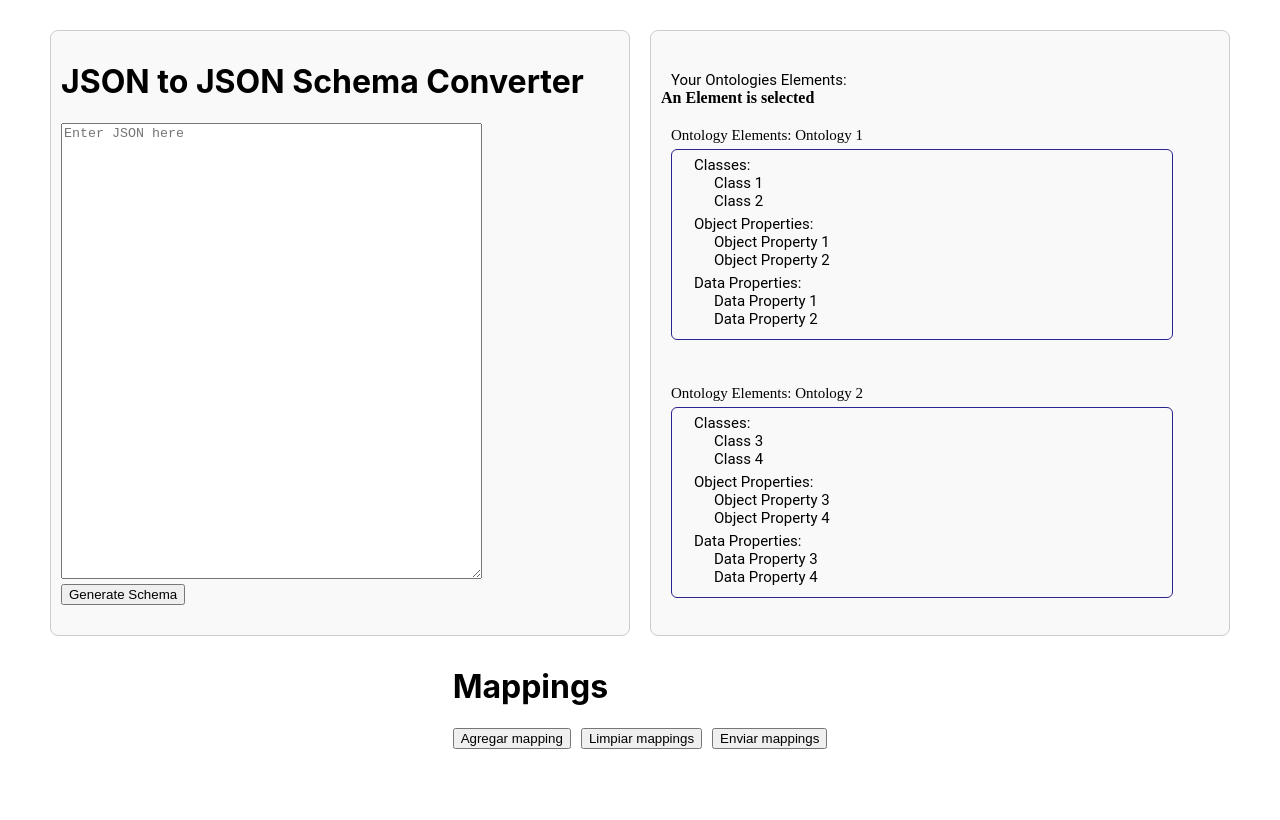
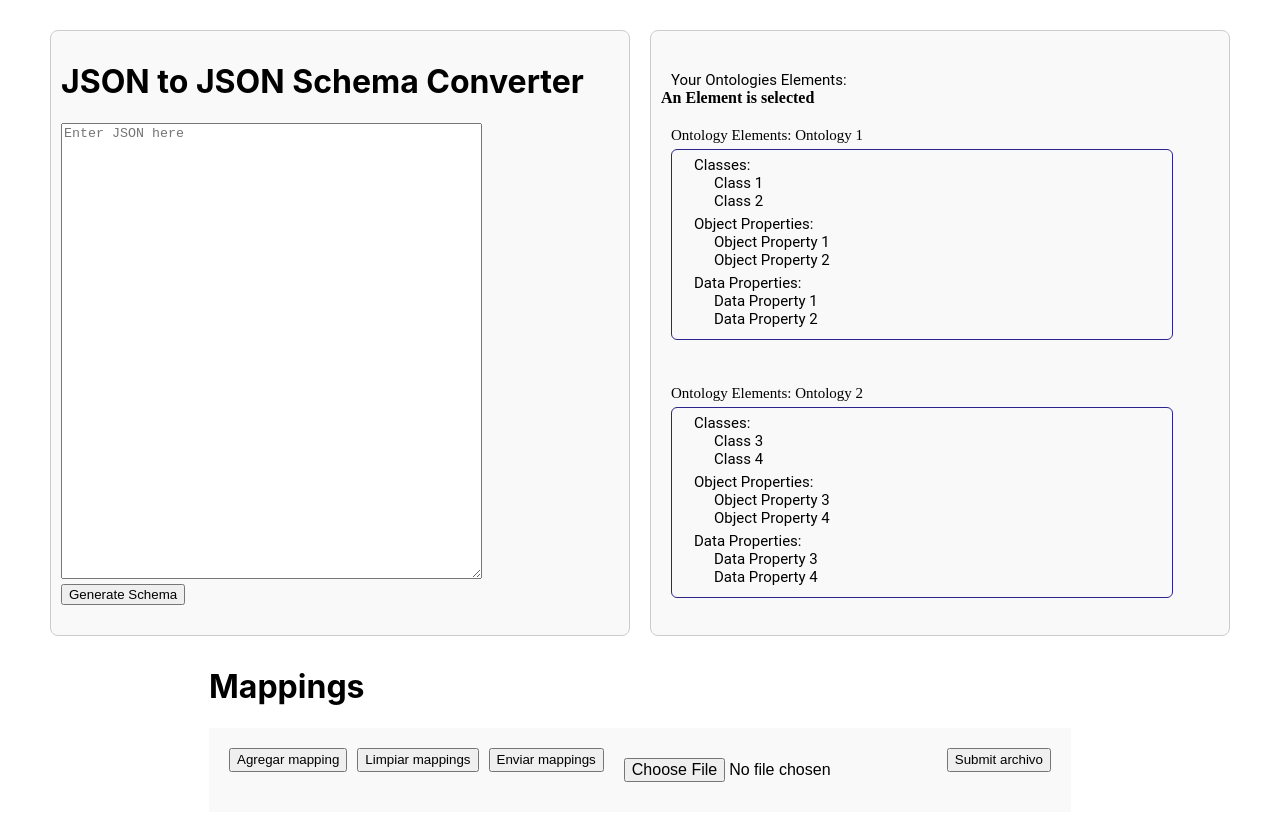
Before and after one commit to micalopez0112/proyecto-grado, a React (Create React App) app in the folder frontend/: page / in a window 1280 px wide. Shown: the top 820 px of the page. Built offline with nearby package versions, Linux system fonts and the light colour scheme.

Commit message:
llamado api carga de ontología y back devuelve las class

```diff
--- a/frontend/src/networking/apiClient.ts
+++ b/frontend/src/networking/apiClient.ts
@@ -4,7 +4,4 @@ import { API_URLS } from "./apiUrls.ts";
 export const apiClient = axios.create({
   baseURL: API_URLS.BASE_URL,
   withCredentials: true,
-  headers: {
-    "Content-Type": "application/json",
-  },
 });
--- /dev/null
+++ b/frontend/src/pages/Mapping.css
@@ -0,0 +1,35 @@
+.file-upload-container {
+    display: flex;
+    flex-direction: column;
+    align-items: center;
+    margin-top: 20px;
+  }
+
+  .file-upload-label {
+    color: black;
+    padding: 10px 10px;
+    border-radius: 5px;
+    cursor: pointer;
+    font-size: 16px;
+    text-align: center;
+    display: inline-block;
+  }
+
+  .file-upload-label:hover {
+    background-color: #a0c8f4;
+  }
+
+  .upload-button {
+    margin-top: 10px;
+    padding: 10px 20px;
+    border: none;
+    border-radius: 5px;
+    background-color: #28a745;
+    color: white;
+    cursor: pointer;
+    font-size: 16px;
+  }
+
+  .upload-button:hover {
+    background-color: #218838;
+  }
--- a/frontend/src/pages/Mapping.tsx
+++ b/frontend/src/pages/Mapping.tsx
@@ -1,9 +1,10 @@
-import React from 'react'
+import React, {useState} from 'react'
 import Json from '../components/JsonSchema.tsx'
 import OntologyData from '../components/OntologyData.tsx';
 import { useNavigate } from "react-router-dom";
 import { useDataContext } from '../context/context.tsx';
-import {saveMappings} from '../services/testApi.ts'
+import {saveMappings,uploadOntology} from '../services/testApi.ts'
+import './Mapping.css'
 
 export const Mapping = () => {
 
@@ -24,7 +25,7 @@ export const Mapping = () => {
             console.error("error en apiCall");
         }
     }
-
+    const [selectedFile, setSelectedFile] = useState<File | null>(null);
     const navigate = useNavigate();
 
     const handleClick = () => {
@@ -33,6 +34,22 @@ export const Mapping = () => {
 
     const { mappings,addNewMapping,clearMappings } = useDataContext();
 
+    const handleFileChange = (e:React.ChangeEvent<HTMLInputElement>) => {
+        const files = e.target.files;
+        if(files){
+            setSelectedFile(files[0]);
+        }
+    }
+    const handleFileSubmit = () => {
+        if(selectedFile){
+            try{
+                uploadOntology(55,selectedFile);
+            }
+            catch(error){
+                console.error("error en handleFileSubmit");
+            }
+        }
+    }
 
     return(
     <div className="App">
@@ -46,10 +63,12 @@ export const Mapping = () => {
         </div>
         <div>
             <h1>Mappings</h1>
-            <div style ={{display:'flex',gap:'10px'}}>
+            <div style ={{display:'flex',gap:'10px', backgroundColor:'#f9f9f9',padding: '20px'}}>
                 <button onClick={addNewMapping}>Agregar mapping</button>
                 <button onClick={clearMappings}>Limpiar mappings</button>
                 <button onClick={apiCall}>Enviar mappings</button>
+                <input className='file-upload-label' type='file' onChange={handleFileChange}></input>
+                <button onClick={handleFileSubmit}>Submit archivo</button>
             </div>
             {
                 Object.keys(mappings).map((key) => {
--- a/frontend/src/services/testApi.ts
+++ b/frontend/src/services/testApi.ts
@@ -2,10 +2,34 @@ import { apiClient } from "../networking/apiClient.ts";
 
 export const saveMappings = async (processId: number, data: any) => {
   try {
-    const response = await apiClient.post(`/mapping/${processId}`, data);
+    const response = await apiClient.post(`/mapping/${processId}`, data, {
+      headers: {
+        "Content-Type": "application/json",
+      },
+    });
     console.log(response);
     return response;
   } catch (error) {
-    console.error("Error in saving mappings");
+    console.error("Error in Saving mappings");
   }
 };
+
+export const uploadOntology = async (processId: number, file: File) => {
+  try {
+    const formData = new FormData();
+    formData.append("file", file);
+    const response = await apiClient.post(
+      `/ontologies/${processId}`,
+      formData,
+      {
+        headers: {
+          "Content-Type": "multipart/form-data",
+        },
+      }
+    );
+    console.log(response);
+    return response;
+  } catch (error) {
+    console.error("Error in uploading ontology");
+  }
+};
```
